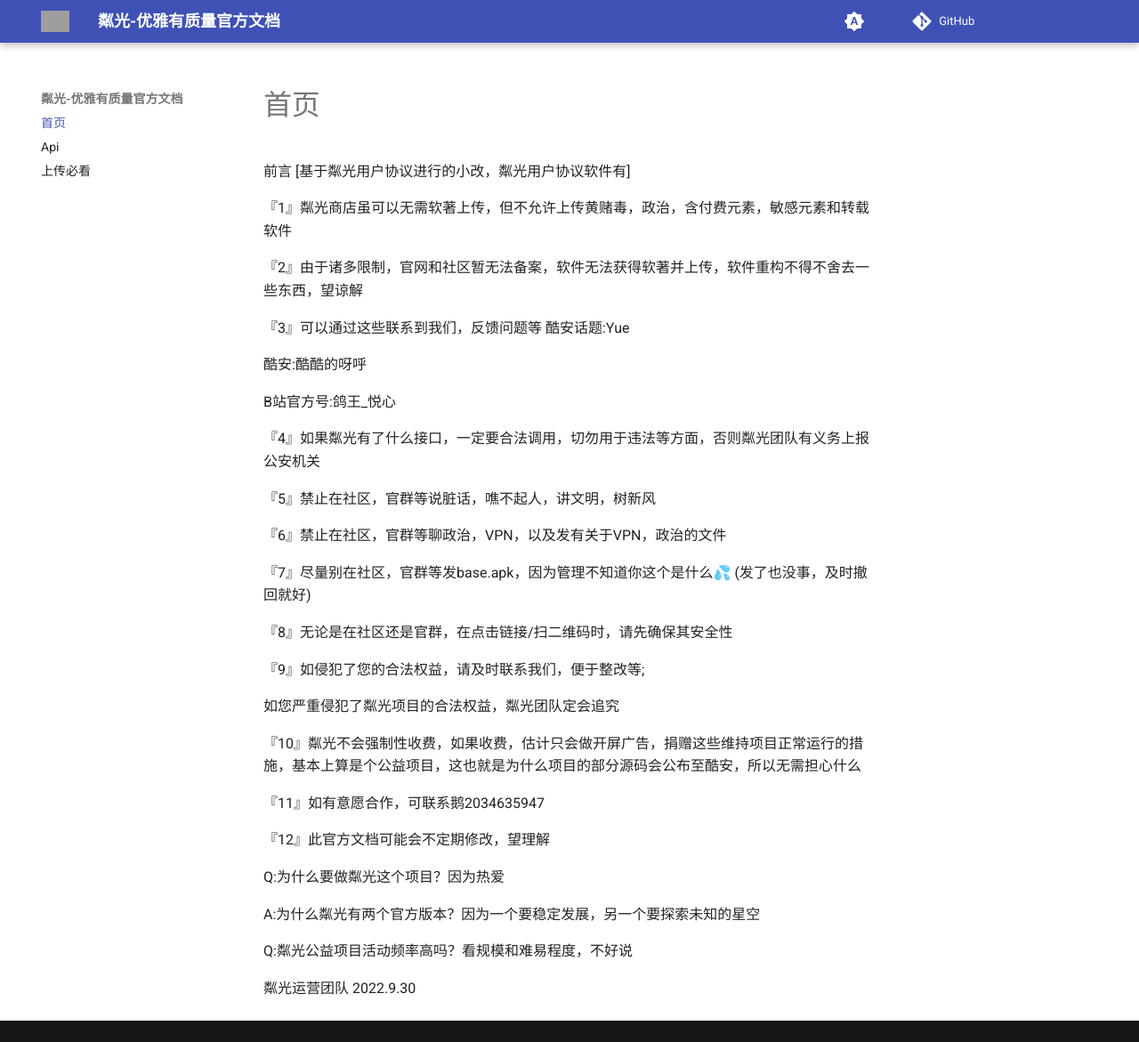
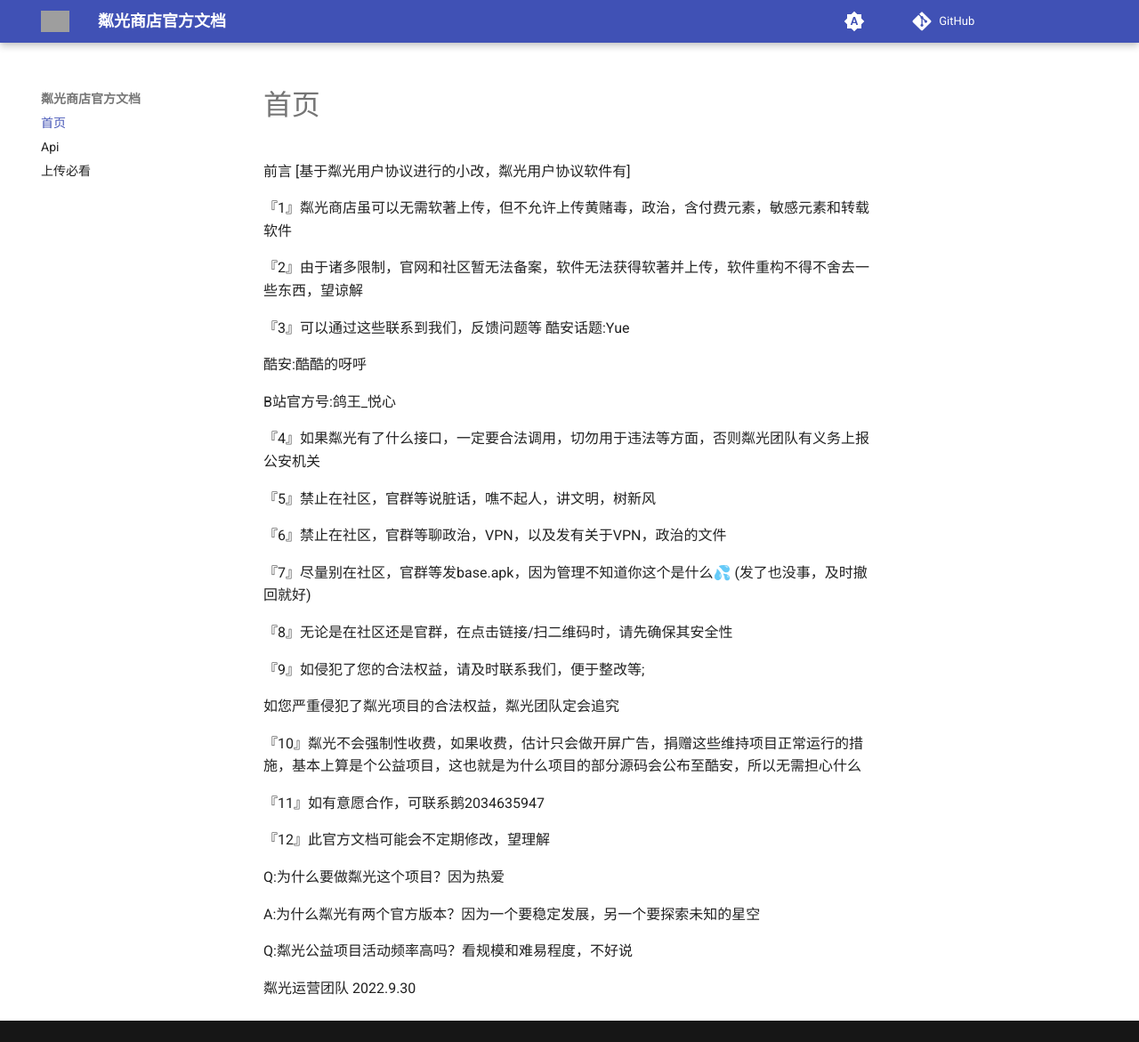
Before and after one commit to Sparklingst/docs, an MkDocs documentation site: the page built from docs/index.md, in a window 1280 px wide and 1171 px high. Shown: the whole window at 89% size. Built offline with MkDocs 1.6.1 and Material for MkDocs 9.7.7, drawn with Linux system fonts in a browser that asks for light colours; comment, search, counter and statistics services are not loaded; grey boxes are pictures that could not be loaded.

Commit message:
Update mkdocs.yml

```diff
--- a/mkdocs.yml
+++ b/mkdocs.yml
@@ -1,4 +1,4 @@
-site_name: 粼光-优雅有质量官方文档
+site_name: 粼光商店官方文档
 theme:
   name: material
   logo: https://p.sda1.dev/6/77a5aa544fa469528a39c8a82172b6fc/IMG_20220718_150816.png
```
